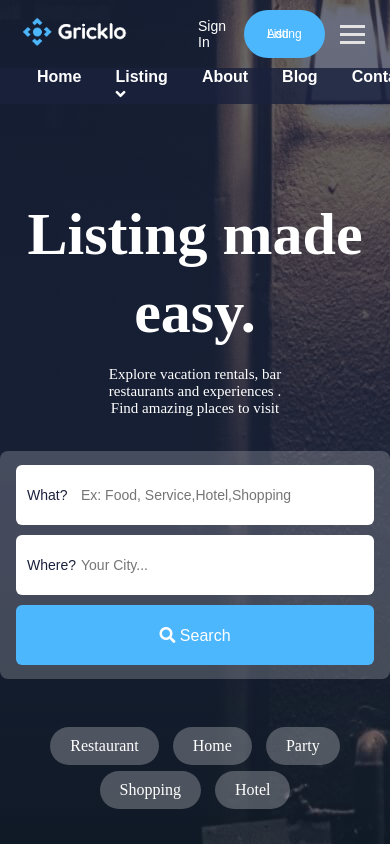
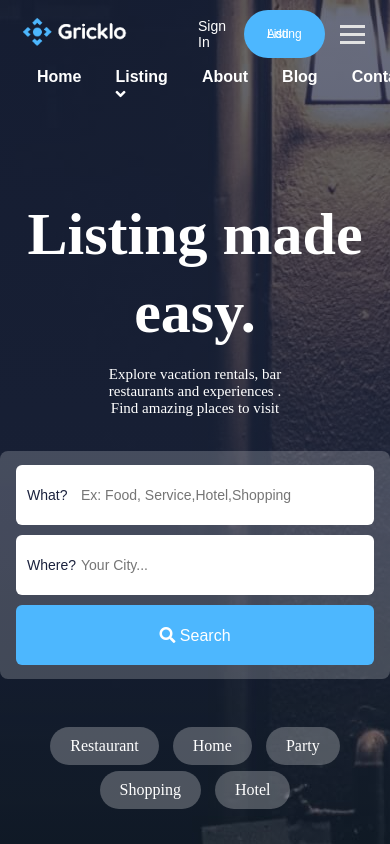
Before and after one commit to RustemBebirov/PragmatechFoundationProject, a plain HTML site: page Front-End/Gricklo/index.html in a window 390 px wide. Shown: the top 844 px of the page. Drawn offline with Linux system fonts and the light colour scheme.

Commit message:
update
nav bacground

```diff
--- a/Front-End/Gricklo/css/style.css
+++ b/Front-End/Gricklo/css/style.css
@@ -224,7 +224,7 @@ img {
         position: absolute;
         top: 68px;
         right: 0;
-        background: rgba(26, 33, 61, 0.8);
+        height: 30px;
         width: 100%;
         padding-left: 20px;
     }
--- a/Front-End/Gricklo/script.js
+++ b/Front-End/Gricklo/script.js
@@ -57,8 +57,11 @@ setInterval(() => {
 window.addEventListener('scroll', () => {
     if (window.scrollY > window.innerHeight / 4 - document.querySelector('header').clientHeight) {
         document.querySelector('.main-header').classList.add('sticky-bar')
+        document.querySelector('nav').style.background = 'rgba(26, 33, 61, 0.8)'
     } else {
         document.querySelector('.main-header').classList.remove('sticky-bar')
+        document.querySelector('nav').style.background = ''
+
     }
 
 })
@@ -102,11 +105,13 @@ document.querySelector('.smooth').addEventListener('click', (e) => {
 
 //resposive nav
 
-document.querySelector('.burger').addEventListener('click', (e) => {
+document.querySelector('.burger').addEventListener('click', () => {
     let nav = document.querySelector('nav')
     if (nav.style.display == 'none') {
         nav.style.display = 'block'
     } else {
         nav.style.display = 'none'
     }
+
+
 })
```
